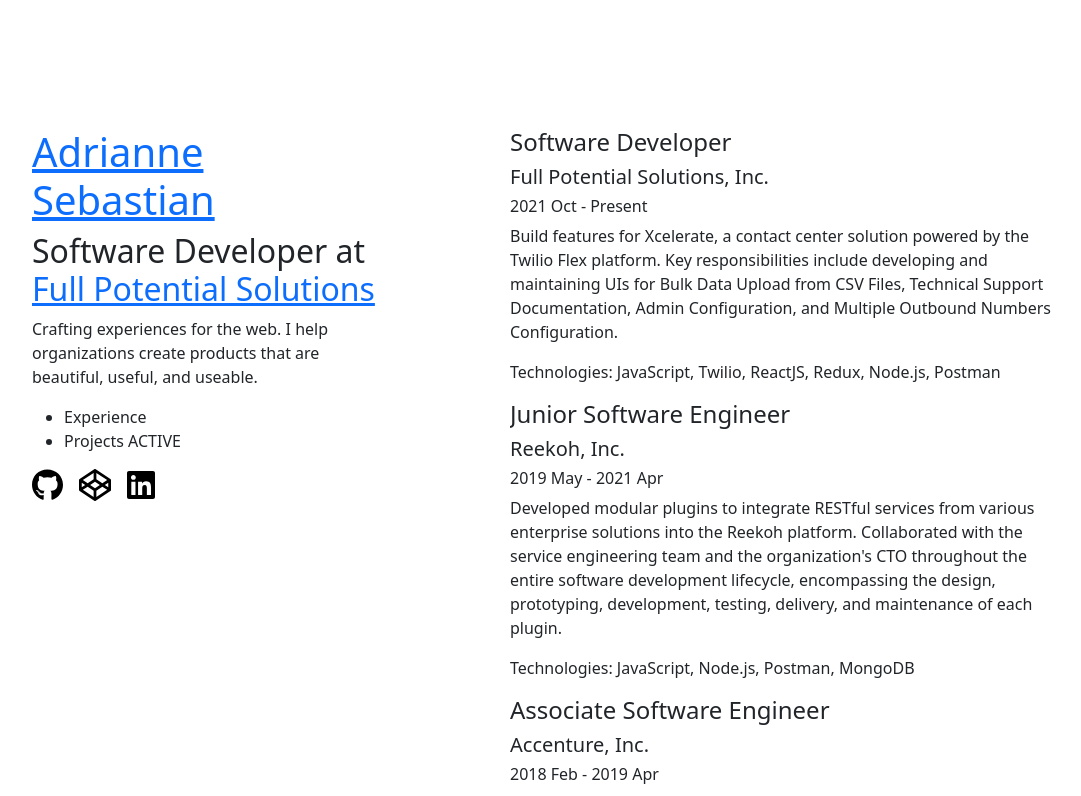
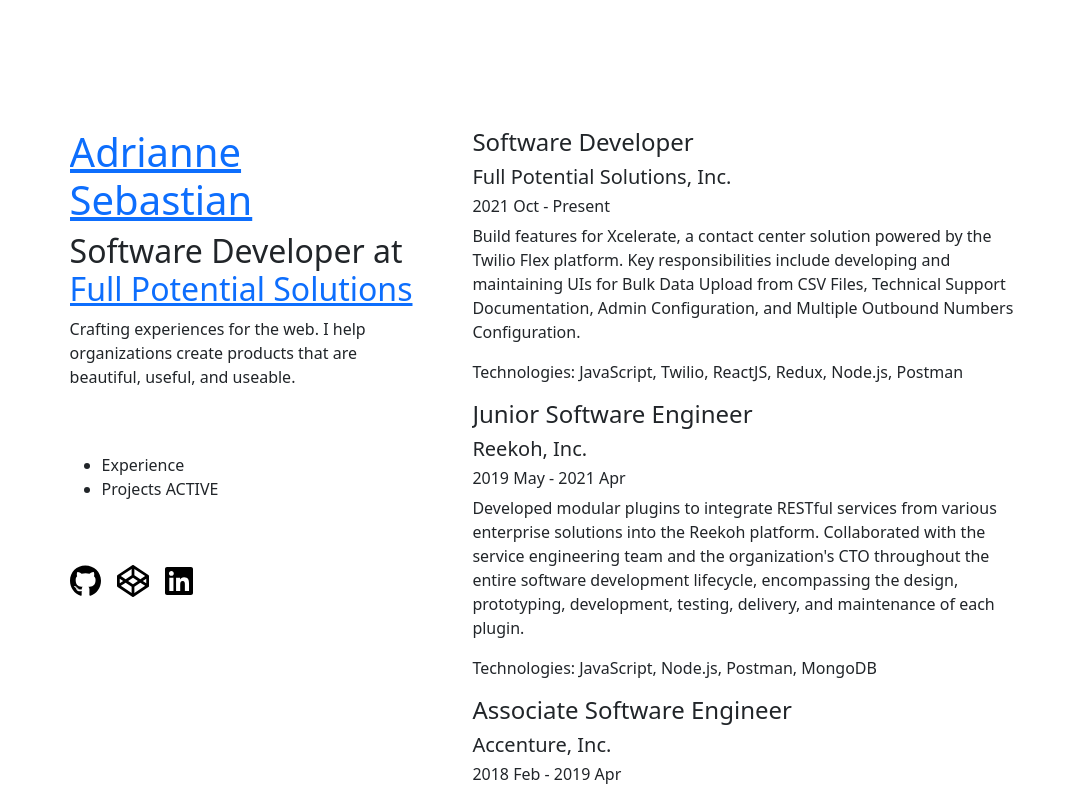
Before and after one commit to arcsbstn/arcsbstn.github.io, a React (Create React App) app: page / in a window 1280 px wide. Shown: the top 796 px of the page, without its empty margins (94-1175 px from the left). Built offline with nearby package versions, Linux system fonts and the light colour scheme.

Commit message:
more fix gapping

```diff
--- a/src/ResumePortfolio.tsx
+++ b/src/ResumePortfolio.tsx
@@ -7,12 +7,12 @@
   margin: 0 auto;
   max-width: 1200px;
   justify-content: center;
-  gap: 8em;
+  gap: 3.3em;
   padding: 0 2em;
 
   flex-direction: row;
 
-  @media (max-width: 780px) {
+  @media (max-width: 980px) {
     flex-direction: column;
   }
 `;
--- a/src/components/content/Content.tsx
+++ b/src/components/content/Content.tsx
@@ -12,9 +12,9 @@
   padding: 8em 0;
   max-width: 550px;
 
-  @media (max-width: 780px) {
+  @media (max-width: 980px) {
     padding 0 0 8em 0;
-    max-width: 780px;
+    max-width: 980px;
   }
 `;
 
--- a/src/components/sidebar/Sidebar.tsx
+++ b/src/components/sidebar/Sidebar.tsx
@@ -6,7 +6,9 @@
 
 const SidebarWrapper = styled.div`
   align-self: flex-start;
+  display: flex;
   flex-direction: column;
+  gap: 3em;
   overflow-y: auto;
   top: 0;
 
@@ -16,10 +18,10 @@
   max-width: 350px;
   height: 100vh;
 
-  @media (max-width: 780px) {
+  @media (max-width: 980px) {
     padding: 8em 0 0 0;
     position: relative;
-    max-width: 780px;
+    max-width: 980px;
     height: auto;
   }
 `;
```
